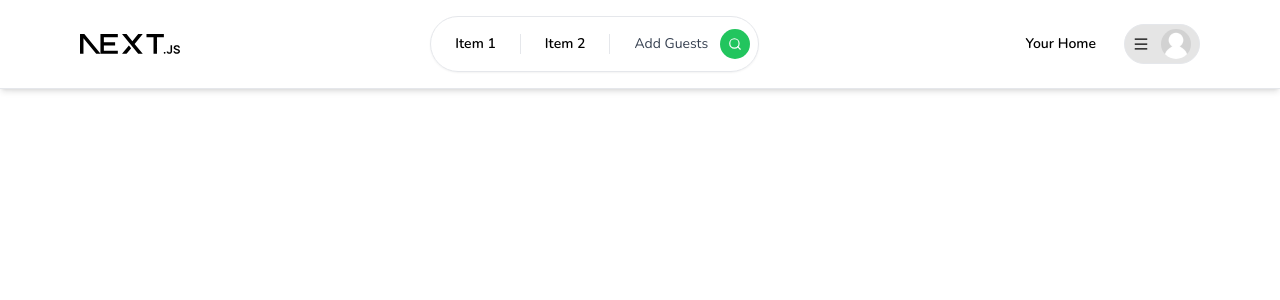
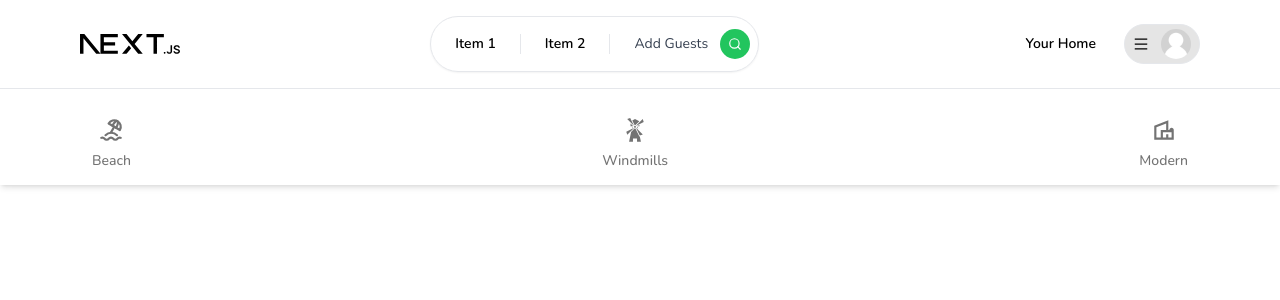
Before and after one commit to dmtrth25/tours-project, a Next.js app: page / in a window 1280 px wide. Shown: the top 300 px of the page. Built offline with nearby package versions, Linux system fonts and the light colour scheme; no server answers.

Commit message:
created Categories with items

```diff
--- /dev/null
+++ b/app/components/CategoryBox.tsx
@@ -0,0 +1,35 @@
+"use client"
+
+import { FC } from "react"
+import { IconType } from "react-icons"
+
+interface CategoryBoxProps {
+  label: string
+  icon: IconType
+  selected?: Boolean
+}
+
+const CategoryBox: FC<CategoryBoxProps> = ({ label, icon: Icon, selected }) => {
+  return (
+    <div
+      className={`
+      flex
+      flex-col
+      items-center
+      justify-center
+      gap-2
+      p-3
+      border-b-2
+      hover:text-neutral-800
+      transition cursor-pointer
+      ${selected ? "border-b-neutral-800" : "border-transparent"}
+      ${selected ? "text-neutral-800" : "text-neutral-500"}
+    `}
+    >
+      <Icon size={26} />
+      <div className="font-medium text-sm">{label}</div>
+    </div>
+  )
+}
+
+export default CategoryBox
--- /dev/null
+++ b/app/components/navbar/Categories.tsx
@@ -0,0 +1,45 @@
+"use client"
+
+import Container from "../Container"
+
+import { TbBeach } from "react-icons/tb"
+import { GiWindmill } from "react-icons/gi"
+import { MdOutlineVilla } from "react-icons/md"
+import CategoryBox from "../CategoryBox"
+
+export const categories = [
+  {
+    label: "Beach",
+    icon: TbBeach,
+    description: "This property is close to the beach!",
+  },
+  {
+    label: "Windmills",
+    icon: GiWindmill,
+    description: "This property has windmills!",
+  },
+  {
+    label: "Modern",
+    icon: MdOutlineVilla,
+    description: "This property is modern!",
+  },
+]
+
+const Categories = () => {
+  return (
+    <Container>
+      <div className="pt-4 flex flex-row items-center justify-between overflow-x-auto">
+        {categories.map((item) => (
+          <CategoryBox
+            key={item.label}
+            label={item.label}
+            description={item.description}
+            icon={item.icon}
+          />
+        ))}
+      </div>
+    </Container>
+  )
+}
+
+export default Categories
--- a/app/components/navbar/NavBar.tsx
+++ b/app/components/navbar/NavBar.tsx
@@ -7,6 +7,7 @@ import Logo from "./Logo"
 import Menu from "./Menu"
 import Search from "./Search"
 import { SafeUser } from "@/app/types"
+import Categories from "./Categories"
 
 interface NavBarProps {
   currentUser?: SafeUser | null
@@ -24,6 +25,7 @@ const NavBar: FC<NavBarProps> = ({ currentUser }) => {
           </div>
         </Container>
       </div>
+      <Categories />
     </div>
   )
 }
```
